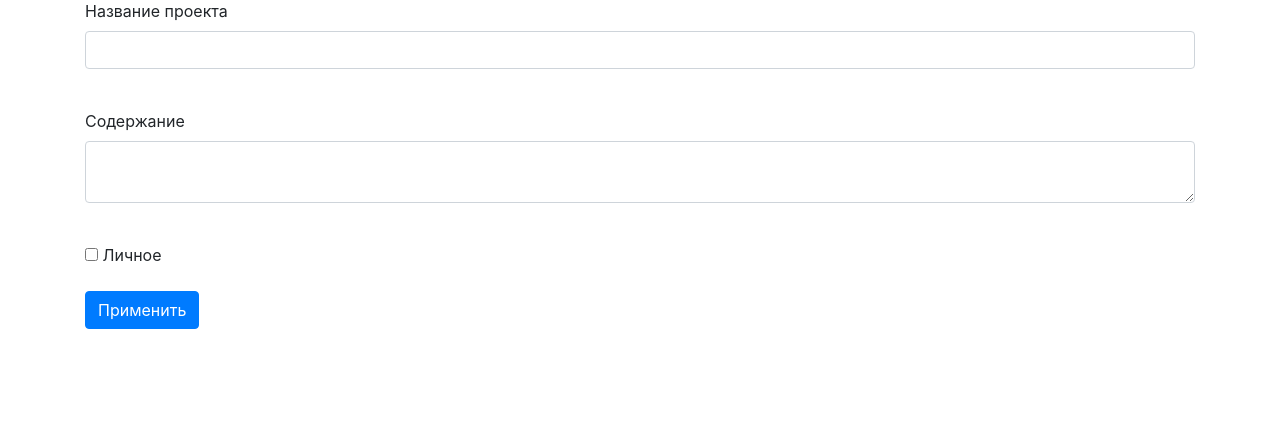
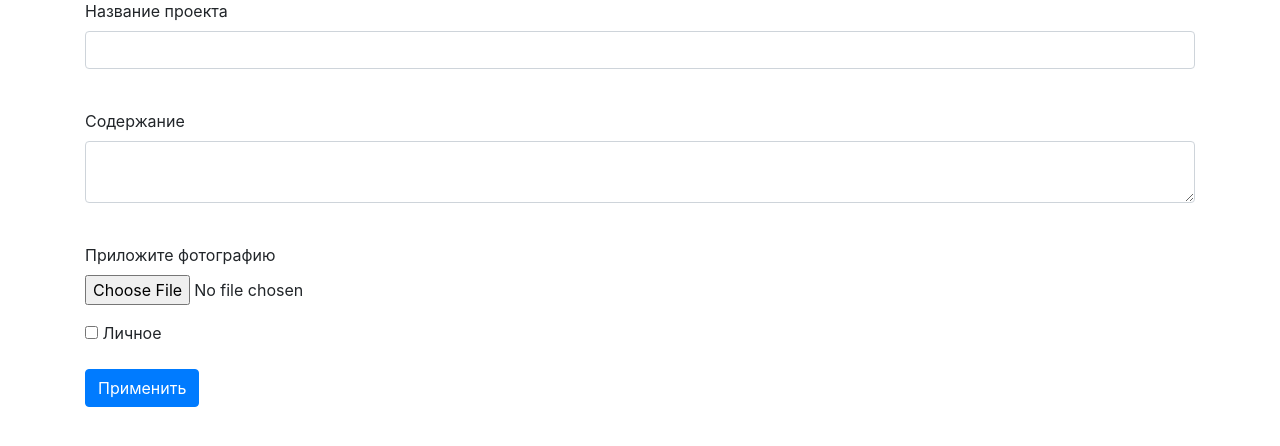
Before and after one commit to ShiderS/project-gallery, a Flask app: page /projects in a window 1280 px wide. Shown: the part 129-575 px from the top of the page. Run offline with Flask 2, Linux system fonts and the light colour scheme; a user stored in the database is signed in; parts of the project's set-up code (start-up, migrations or seed data) failed here and were passed over; some libraries are stand-ins or nearby versions.

Commit message:
start adding an image to the database

```diff
--- a/data/projects.py
+++ b/data/projects.py
@@ -21,6 +21,8 @@ class Projects(SqlAlchemyBase, SerializerMixin):
 
     is_deleted = sqlalchemy.Column(sqlalchemy.Boolean, nullable=True, default=False)
 
+    # image = sqlalchemy.Column(sqlalchemy.String, nullable=True, default=False)
+
     # is_modification = sqlalchemy.Column(sqlalchemy.Boolean, nullable=True, default=False)
 
     # is_published = sqlalchemy.Column(sqlalchemy.Boolean, default=True)
--- a/templates/projects.html
+++ b/templates/projects.html
@@ -22,6 +22,10 @@
             </p>
         {% endfor %}
     </p>
+    <div class="form-group">
+        <label for="photo">Приложите фотографию</label>
+        <input type="file" class="form-control-file" id="photo" name="file">
+    </div>
     <p>{{ form.is_private() }} {{ form.is_private.label }}</p>
     <p>{{ form.submit(type="submit", class="btn btn-primary") }}</p>
     {{message}}
```
Also changed, not shown: db/project-gallerybd.db.
